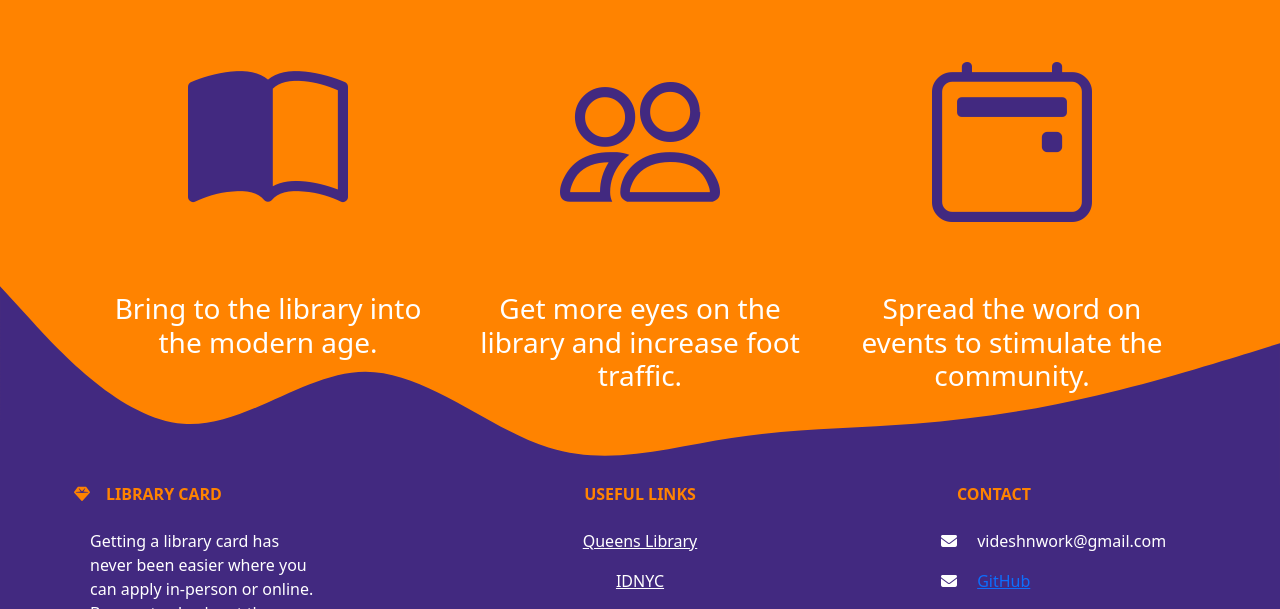
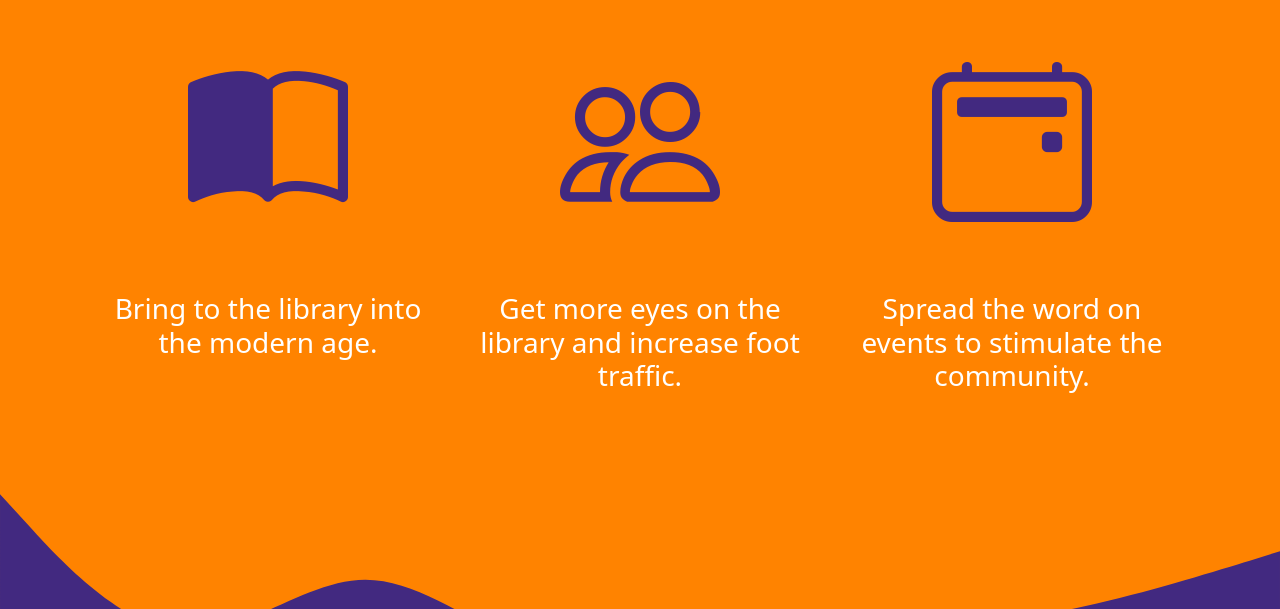
Before and after one commit to CybeastFalzar/qplhub, a plain HTML site: page index.html in a window 1280 px wide. Shown: the part 785-1394 px from the top of the page. Drawn offline with nearby package versions, Linux system fonts and the light colour scheme.

Commit message:
Update landing-css.css

```diff
--- a/landing-css.css
+++ b/landing-css.css
@@ -84,8 +84,8 @@
 }
 
 #mission {
-    position: relative;
-    height: 40%;
+/*     position: relative;
+    height: 40%; */
     background-color: #ff8300;
     /* background-color: #ffaf0f; */
     /* background-color: rgba(255, 83, 4, 0.747); */
```
